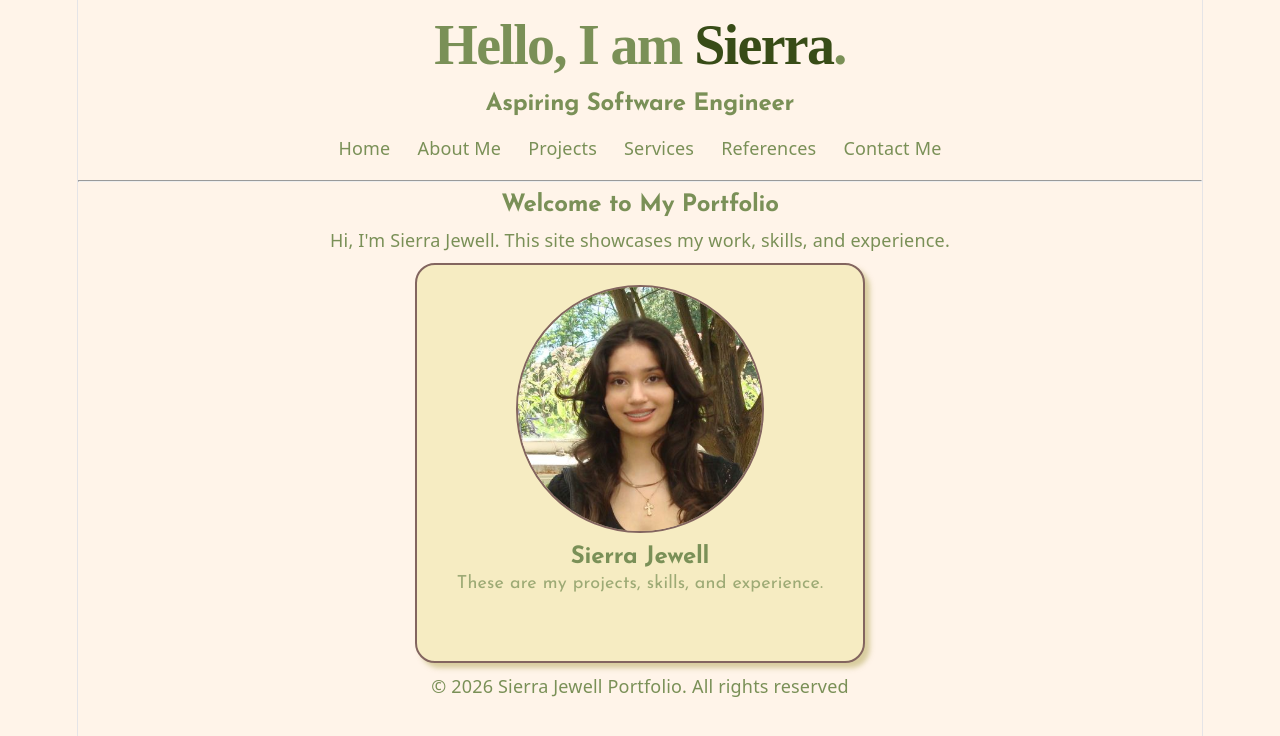
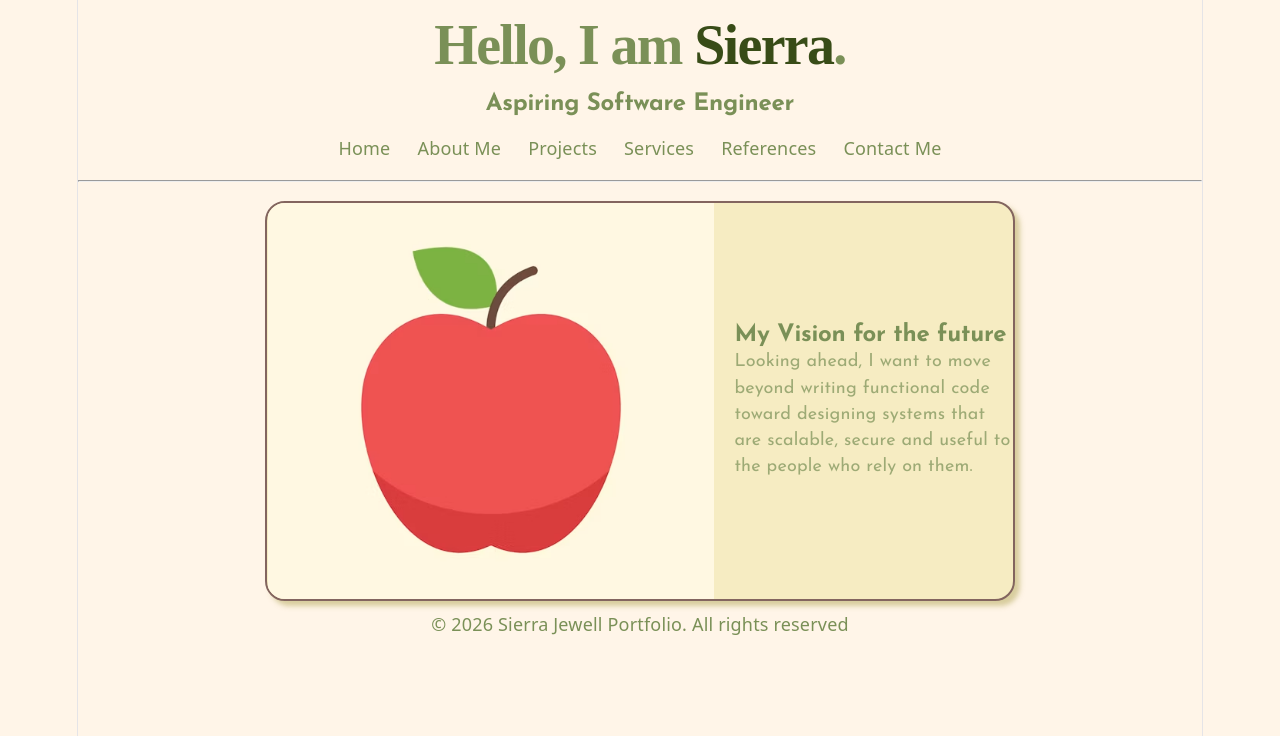
Before and after one commit to SierraJ212/Sierra_Jewell_Portfolio_Website, a React (Vite) app in the folder client/: page / in a window 1280 px wide. Shown: the top 736 px of the page. Built offline with nearby package versions, Linux system fonts and the light colour scheme; the HTML template or start-up script is replaced by a standard one; a web font is replaced by a local one.

Commit message:
importing more images, creating layout component for main general content

```diff
--- a/client/src/components/About.jsx
+++ b/client/src/components/About.jsx
@@ -1,8 +1,17 @@
+
+import profilePic from "../assets/pfp.JPG";
 function About() {
   return (
-    <div>
-      <h2>About Me</h2>
-      <p>Your name, photo, and a short paragraph about yourself will go here.</p>
+    <div className="homepage">
+        <div>
+            <h2>Welcome to My Portfolio</h2>
+            <p>Hi, I'm Sierra Jewell. This site showcases my work, skills, and experience.</p>
+        </div>
+        <div>
+            <img className="pfp" src={profilePic} alt="profile picture"></img>
+            <h2>Desc</h2>
+            <p>This is the description of the project</p>
+        </div>
     </div>
   );
 }
--- a/client/src/components/Card.jsx
+++ b/client/src/components/Card.jsx
@@ -3,8 +3,10 @@ function Card({ image, title, description }) {
   return (
     <div className="card">
       <img className="cardImg" src={image} alt={title} />
-      <h2 className="card-title">{title}</h2>
-      <p className="card-text">{description}</p>
+      <div className="card-content">
+        <h2 className="card-title">{title}</h2>
+        <p className="card-text">{description}</p>
+        </div>
     </div>
   );
 }
--- a/client/src/components/Header.css
+++ b/client/src/components/Header.css
@@ -12,12 +12,12 @@ nav ul li a{
     text-decoration: none;
     font-weight: 500;
     color: #7A9057;
-
+    transition: transform 0.3s ease;
 }
 nav ul li a:hover{
     color: #617541;
     font-family: 'DynaPuff';
-
+    transform: scale(1.05);
 }
 h1{
     font-family: 'DynaPuff';
--- a/client/src/components/Home.jsx
+++ b/client/src/components/Home.jsx
@@ -1,17 +1,16 @@
-import profilePic from "../assets/pfp.JPG";
+import apple from "../assets/apple.avif";
 import Card from "./Card.jsx";
 
 function Home() {
   return (
-    <div>
-      <h2>Welcome to My Portfolio</h2>
-      <p>Hi, I'm Sierra Jewell. This site showcases my work, skills, and experience.</p>
-      <Card
-        image={profilePic}
-        title="Sierra Jewell"
-        description="These are my projects, skills, and experience."
-      />
-    </div>
+    <>
+        <Card
+            image={apple}
+            title="My Vision for the future"
+            description="Looking ahead, I want to move beyond writing functional code toward designing
+            systems that are scalable, secure and useful to the people who rely on them."
+        />
+    </>
   );
 }
 
--- a/client/src/index.css
+++ b/client/src/index.css
@@ -1,7 +1,7 @@
 :root {
   --text: #7A9057;
   --text-h: #7A9057;
-  --bg: #FFF4E9;
+  --bg: #FFF5E8;
   --border: #e5e4e7;
   --code-bg: #f4f3ec;
   --accent: #aa3bff;
@@ -100,17 +100,18 @@ nav {
   border: 2px solid #83655F;
   border-radius: 20px;
   box-shadow: 5px 5px 5px #c5ba7aac;
-  padding: 20px;
+  padding: 1px;
   margin: 10px;
-  text-align: center;
-  width: 450px;
+  text-align: left;
+  width: 750px;
   height: 400px;
   box-sizing:border-box;/*so border is not included in size*/
   display: inline-flex;
-  flex-direction: column;
+  flex-direction: row;
   overflow: hidden;
   align-items: center;
   vertical-align: top;
+  gap:20px;
   transition: transform 0.3s ease;
   /*controls transition over 0.3s*/
 }
@@ -118,9 +119,11 @@ nav {
 .card .cardImg{
   max-width: 60%;
   height: auto;
-  border-radius: 50%;
-  margin-bottom: 10px;
-  border:2px solid #83655F;
+  margin-left: 0px;
+  border-radius: 1px;
+  margin-bottom: 1px;
+  flex-shrink:0;
+ ;
 }
 .card:hover{
   transform: scale(1.05);
@@ -135,3 +138,27 @@ nav {
   font-family: 'Josefin Sans', arial, sans-serif;
   color: hsla(83, 25%, 45%, 0.715);
 }
+
+.homepage{
+  display: flex;
+  flex-direction: row;
+  justify-content: center;
+  gap:30px;
+}
+.pfp{
+  border-radius: 50%;
+  max-width: 250px;
+  max-height: 250px;
+}
+
+.layout-content {
+  display: flex;
+  flex-direction: row;
+  justify-content: center;
+  gap:30px;
+}
+.layout-content .img{
+  border-radius: 2px;
+  max-width: 250px;
+  max-height: 250px;
+}
```
Also changed, not shown: client/src/components/layout.jsx (added, +16 -0 lines), client/src/assets/apple.avif (added).
